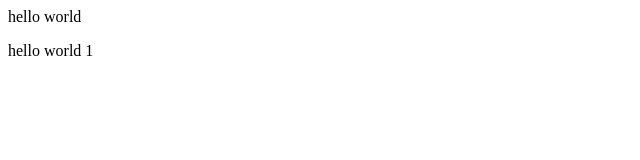
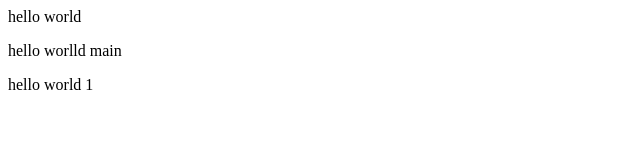
Before and after one commit to s-im-ran/OOP-in-C-, a plain HTML site: page index.html in a window 1280 px wide. Shown: the whole page, without its empty margins (0-640 px from the left). Drawn offline with Linux system fonts and the light colour scheme.

Commit message:
changes for test

```diff
--- a/index.html
+++ b/index.html
@@ -1,2 +1,3 @@
 <p>hello world</p>
+<p>hello worlld main</p>
 <p>hello world 1</p>
```
